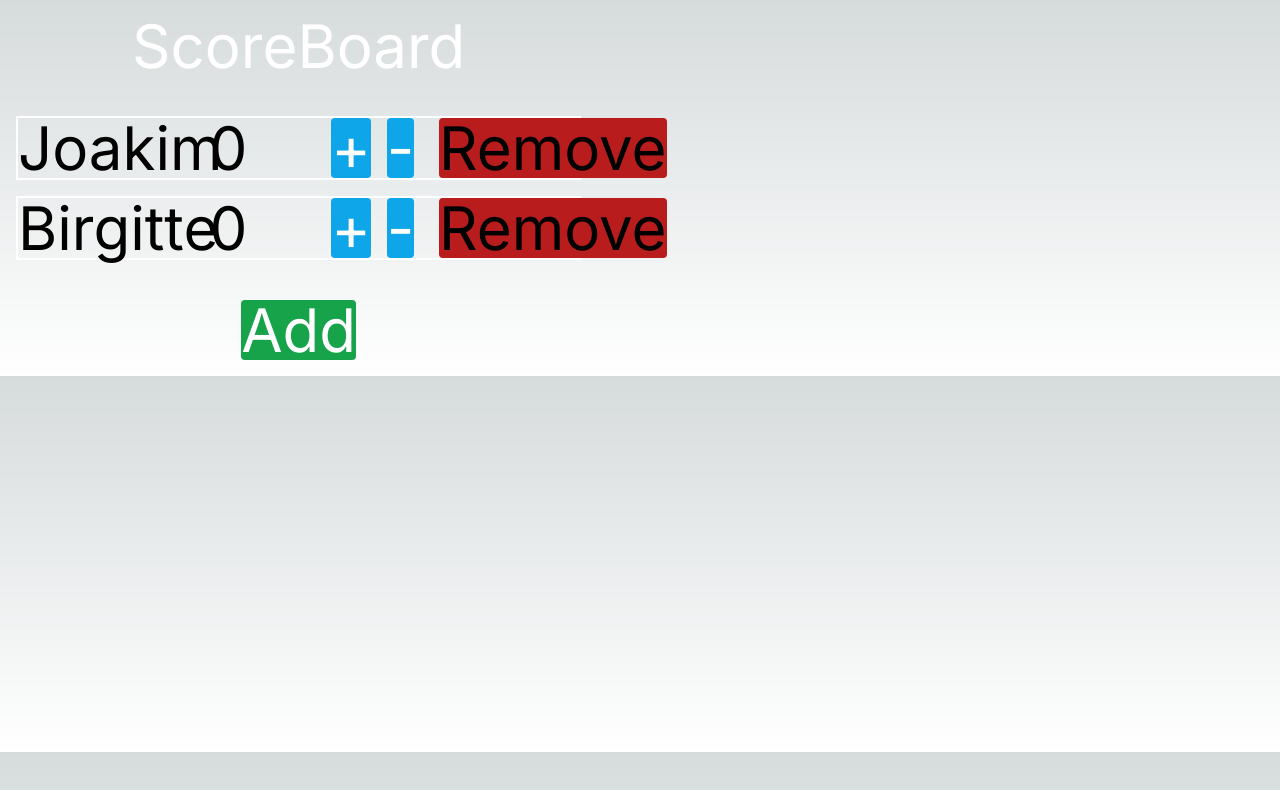
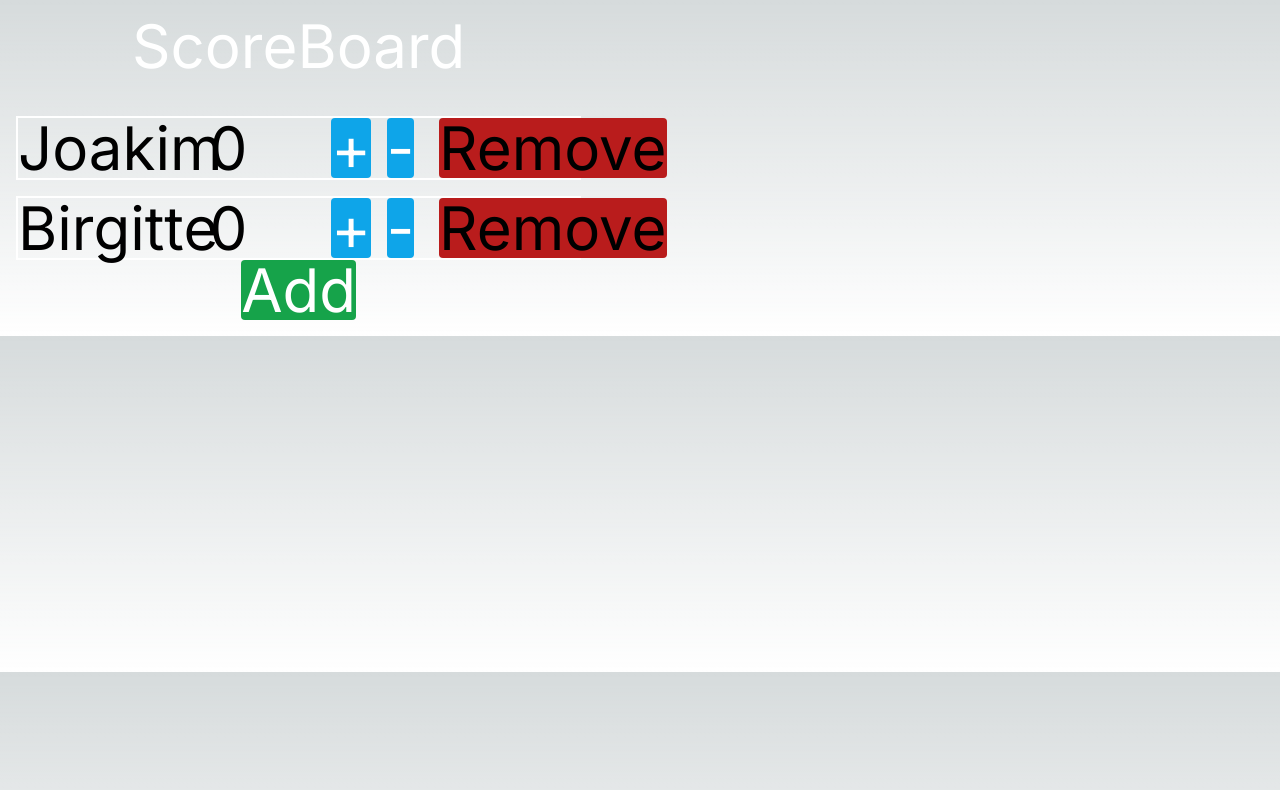
Before and after one commit to MikAoJk/scoreboard, a Next.js app: page / in a window 1280 px wide. Shown: the top 790 px of the page. Built offline with nearby package versions, Linux system fonts and the light colour scheme.

Commit message:
Update AddPlayer.tsx

```diff
--- a/src/components/AddPlayer.tsx
+++ b/src/components/AddPlayer.tsx
@@ -27,7 +27,7 @@ const AddPlayer = (addPlayerProps: AddPlayerProps) => {
 
     return (
         <div>
-            {!isEditing && <button onClick={startEditingHandler} type="button" className="cursor-pointer bg-green-600 mt-10 text-white rounded">Add</button>}
+            {!isEditing && <button onClick={startEditingHandler} type="button" className="cursor-pointer bg-green-600 text-white rounded">Add</button>}
             {isEditing && <AddPlayerModal onSaveAddPlayer={saveAddPlayerHandler} onCancel={stopEditingHandler} numberOfPlayers={addPlayerProps.numberOfPlayers}/>}
         </div>
     )
```
